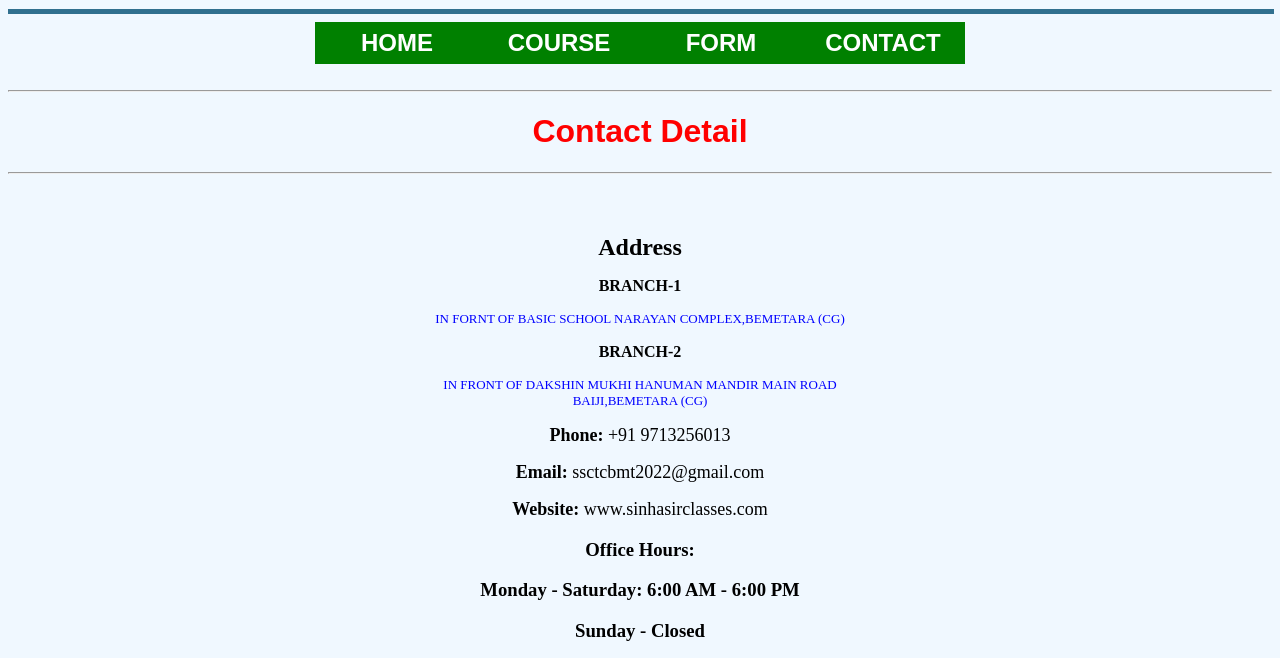
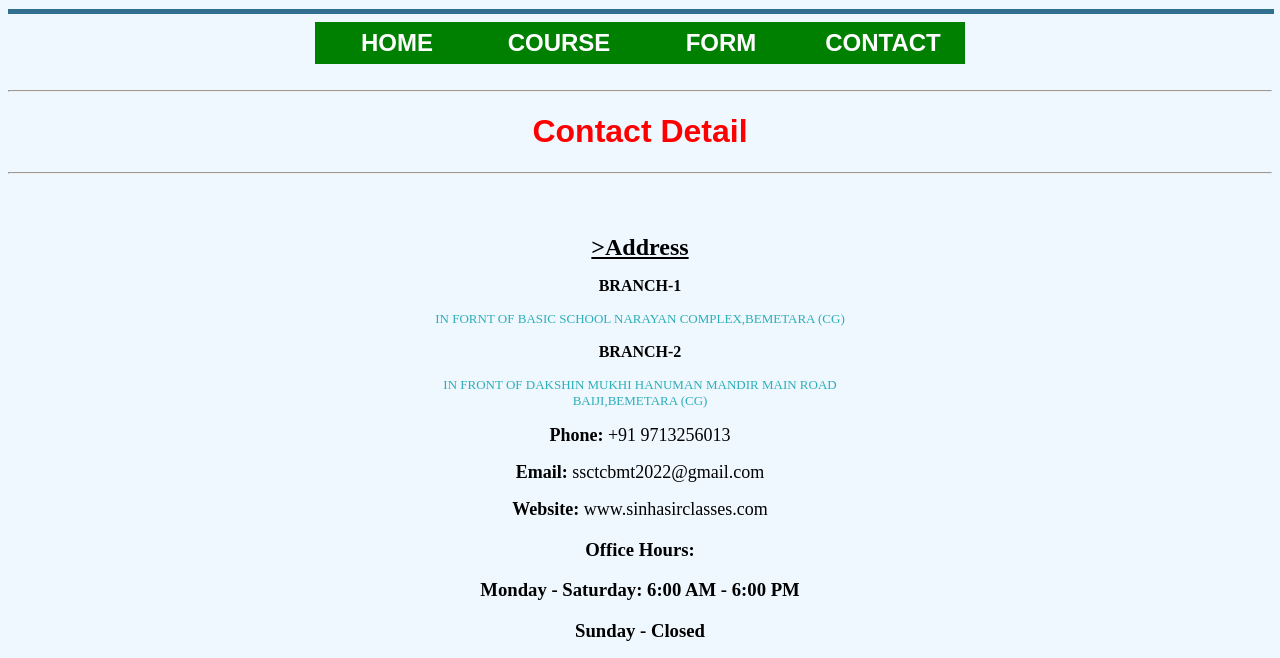
Before and after one commit to anish-6009/SINHA-FORM, a plain HTML site: page contact-page.html in a window 1280 px wide. Shown: the part 131-789 px from the top of the page. Drawn offline with Linux system fonts and the light colour scheme.

Commit message:
Update contact-page.html

```diff
--- a/contact-page.html
+++ b/contact-page.html
@@ -46,11 +46,11 @@
 		<h1><font  color="red" face="sans-serif">Contact Detail</font></h1><hr><br><br>
 		</center>
 		<center>
-					<p align="center"><font size="5"><b><u></u>Address</u></b></font></p>
-					<p align="center"><font size="3"><B>BRANCH-1</b></font></p>
-					<p align="center"><font  color="blue"size="2">IN FORNT OF BASIC SCHOOL NARAYAN COMPLEX,BEMETARA (CG)</font></p>
+					<p align="center"><font size="5"><b><u>>Address</u></b></font></p>
+					<p align="center"><font size="3"><b>BRANCH-1</b></font></p>
+					<p align="center"><font  color="#2caeba"size="2">IN FORNT OF BASIC SCHOOL NARAYAN COMPLEX,BEMETARA (CG)</font></p>
 					<p align="center"><font size="3"><b>BRANCH-2</b></font></p>
-					<p align="center"><font color="blue" size="2">IN FRONT OF DAKSHIN MUKHI HANUMAN MANDIR MAIN ROAD<br> BAIJI,BEMETARA (CG)</font></p>
+					<p align="center"><font color="#2caeba" size="2">IN FRONT OF DAKSHIN MUKHI HANUMAN MANDIR MAIN ROAD<br> BAIJI,BEMETARA (CG)</font></p>
 					<p><font size="4"><b>Phone:</b> +91 9713256013</font></p>
 					<p><font size="4"><b>Email:</b> ssctcbmt2022@gmail.com</font></p>
 					<p><font size="4"><b>Website:</b> www.sinhasirclasses.com</font></p>
```
